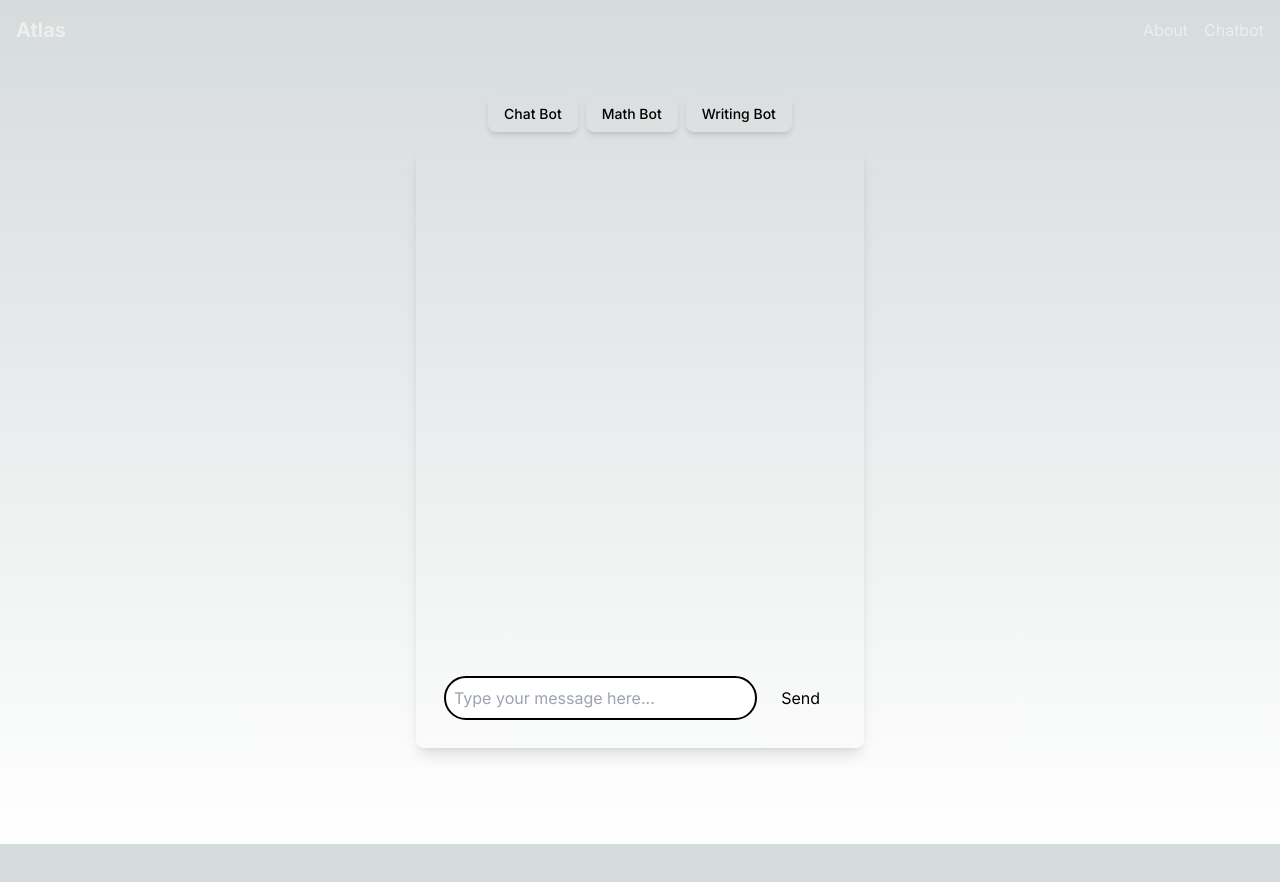
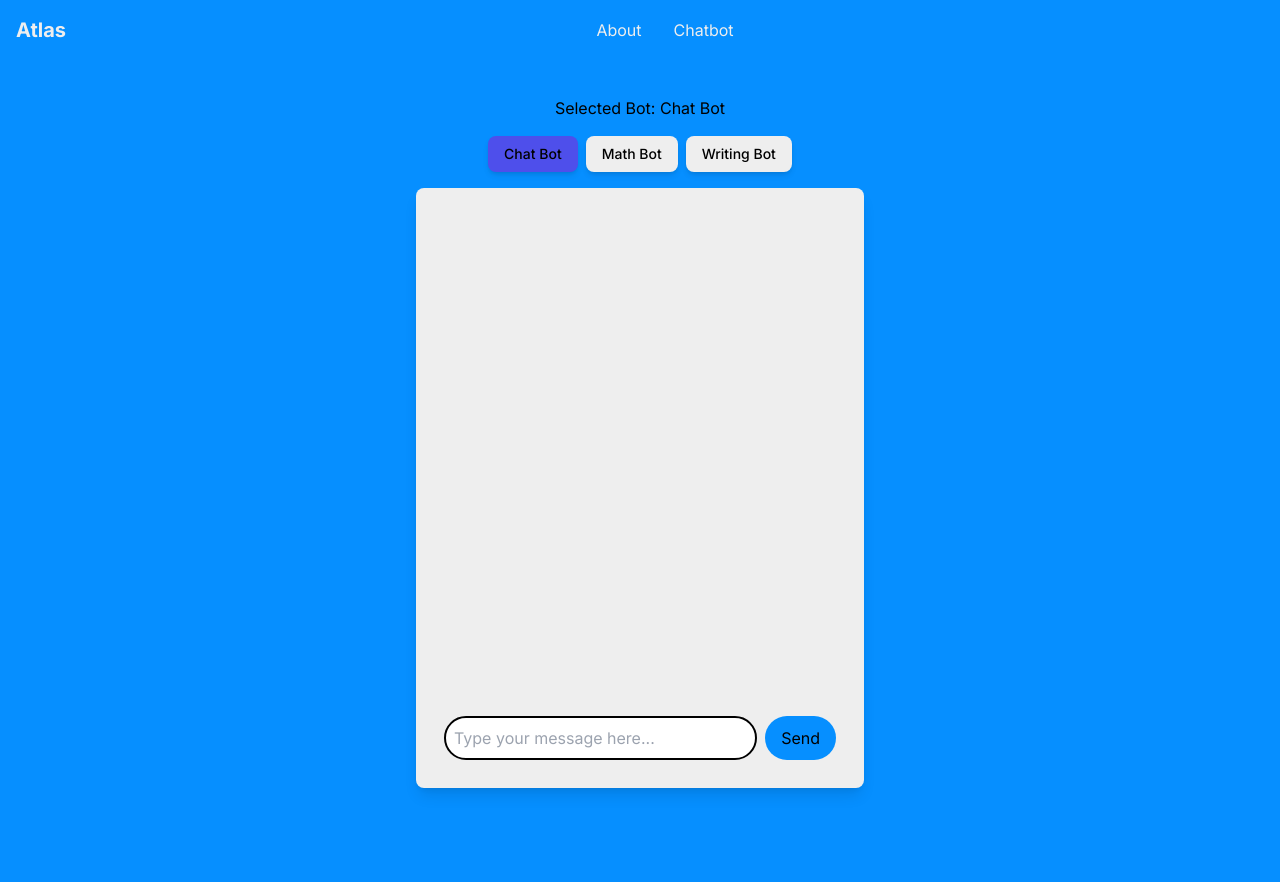
Before and after one commit to John-Naquin/Atlas, a Next.js app: page /chat in a window 1280 px wide. Before the commit the page ends 844 px from the top, so only its background shows below. Built offline with nearby package versions, Linux system fonts and the light colour scheme.

Commit message:
Little details

```diff
--- a/app/chat/page.js
+++ b/app/chat/page.js
@@ -6,6 +6,7 @@ function ChatComponent() {
     const [conversation, setConversation] = useState([]);
     const [isLoading, setIsLoading] = useState(false);
     const [currentBot, setCurrentBot] = useState('chat');
+    const [selectedBotLabel, setSelectedBotLabel] = useState('Chat Bot');
     const endOfMessagesRef = useRef(null);
 
     const scrollToBottom = () => {
@@ -19,14 +20,24 @@ function ChatComponent() {
     const switchBot = (botType) => {
         setCurrentBot(botType);
         setConversation([]);
+        switch (botType) {
+            case 'math':
+                setSelectedBotLabel('Math Bot');
+                break;
+            case 'writing':
+                setSelectedBotLabel('Writing Bot');
+                break;
+            default:
+                setSelectedBotLabel('Chat Bot');
+        }
     };
 
     const sendMessage = async () => {
         if (!userInput.trim()) return;
 
+        setIsLoading(true);
+
         const userMessage = { role: 'User', text: userInput };
-        setConversation([...conversation, userMessage]);
-        setIsLoading(true);
 
         let botUrl;
         switch (currentBot) {
@@ -50,42 +61,45 @@ function ChatComponent() {
         const data = await botResponse.json();
 
         const botMessage = { role: 'Bot', text: data.response };
-        setConversation([...conversation, userMessage, botMessage]);
+
+        setConversation(prevConversation => [...prevConversation, userMessage, botMessage]);
+
         setIsLoading(false);
-
         setUserInput('');
     };
+
 
     const getBotMessageStyle = () => {
         switch (currentBot) {
             case 'math':
-                return 'bg-lime-500 text-white';
+                return 'bg-customDarkBlue text-white';
             case 'writing':
-                return 'bg-orange-500 text-white';
+                return 'bg-customDarkBlue text-white';
             default:
-                return 'bg-purple-500 text-white';
+                return 'bg-customDarkBlue text-white';
         }
     };
 
     return (
-        <main className="flex min-h-screen flex-col items-center justify-between bg-black p-4 md:p-24">
-        <div className="flex justify-center mb-4 space-x-2">
-            <button onClick={() => switchBot('chat')} className={`px-4 py-2 text-sm font-medium ${currentBot === 'chat' ? 'bg-purple-700 text-white' : 'bg-gray-700 text-gray-300'} rounded-lg shadow-md hover:bg-purple-600 hover:shadow-lg transition duration-300 ease-in-out`}>Chat Bot</button>
-            <button onClick={() => switchBot('math')} className={`px-4 py-2 text-sm font-medium ${currentBot === 'math' ? 'bg-green-700 text-white' : 'bg-gray-700 text-gray-300'} rounded-lg shadow-md hover:bg-green-600 hover:shadow-lg transition duration-300 ease-in-out`}>Math Bot</button>
-            <button onClick={() => switchBot('writing')} className={`px-4 py-2 text-sm font-medium ${currentBot === 'writing' ? 'bg-orange-700 text-white' : 'bg-gray-700 text-gray-300'} rounded-lg shadow-md hover:bg-orange-600 hover:shadow-lg transition duration-300 ease-in-out`}>Writing Bot</button>
-        </div>
-            <div className="flex flex-col w-full max-w-md mx-auto p-4 bg-white rounded-lg shadow-lg" style={{ height: '75vh' }}>
+        <main className="flex min-h-screen flex-col items-center justify-between bg-customBlue p-4 pt-20 md:p-24">
+            <div className="text-white mb-4">Selected Bot: {selectedBotLabel}</div>
+            <div className="flex justify-center mb-4 space-x-2">
+                <button onClick={() => switchBot('chat')} className={`px-4 py-2 text-sm font-medium ${currentBot === 'chat' ? 'bg-customDarkBlue text-white' : 'bg-customGray text-customBlack'} rounded-lg shadow-md hover:bg-customBlack hover:text-customGray hover:shadow-lg transition duration-300 ease-in-out`}>Chat Bot</button>
+                <button onClick={() => switchBot('math')} className={`px-4 py-2 text-sm font-medium ${currentBot === 'math' ? 'bg-customDarkBlue text-white' : 'bg-customGray text-customBlack'} rounded-lg shadow-md hover:bg-customBlack hover:text-customGray hover:shadow-lg transition duration-300 ease-in-out`}>Math Bot</button>
+                <button onClick={() => switchBot('writing')} className={`px-4 py-2 text-sm font-medium ${currentBot === 'writing' ? 'bg-customDarkBlue text-white' : 'bg-customGray text-customBlack'} rounded-lg shadow-md hover:bg-customBlack hover:text-customGray hover:shadow-lg transition duration-300 ease-in-out`}>Writing Bot</button>
+            </div>
+            <div className="flex flex-col w-full max-w-md mx-auto p-4 bg-customGray rounded-lg shadow-lg" style={{ height: '75vh' }}>
                 <div className="flex-grow overflow-y-auto p-3 space-y-4">
                     {conversation.map((exchange, index) => (
                         <div key={index} className={`w-full md:w-3/4 p-3 rounded-lg shadow ${
-                            exchange.role === 'User' ? 'bg-gray-200 text-black ml-auto' : getBotMessageStyle() + ' mr-auto'
+                            exchange.role === 'User' ? 'bg-gray-200 text-customBlack ml-auto' : getBotMessageStyle() + ' mr-auto'
                         }`}>
                             <p className="text-xs font-bold">{exchange.role}</p>
                             <p>{exchange.text}</p>
                         </div>
                     ))}
                     <div ref={endOfMessagesRef} />
-                    {isLoading && <div className="animate-bounce text-gray-500 self-center">Loading...</div>}
+                    {isLoading && <div className="animate-bounce text-customBlack self-center">Loading...</div>}
                 </div>
                 <div className="flex p-3 bg-gray-50 rounded-b-lg">
                     <input
@@ -93,12 +107,12 @@ function ChatComponent() {
                         value={userInput}
                         onChange={(e) => setUserInput(e.target.value)}
                         onKeyPress={(e) => e.key === 'Enter' && sendMessage()}
-                        className="flex-1 p-2 border-2 border-gray-300 rounded-full mr-2 text-black"
+                        className="flex-1 p-2 border-2 border-customBlack rounded-full mr-2 text-customBlack"
                         placeholder="Type your message here..."
                     />
                     <button
                         onClick={sendMessage}
-                        className="px-4 py-2 bg-blue-500 text-white rounded-full hover:bg-blue-600"
+                        className="px-4 py-2 bg-customBlue text-white rounded-full hover:bg-blue-600"
                         disabled={isLoading}
                     >
                         Send
--- a/app/components/AlertModal.js
+++ b/app/components/AlertModal.js
@@ -5,14 +5,14 @@ export default function AlertModal({ isOpen, onClose, children }) {
         <div className="fixed inset-0 flex items-center justify-center bg-white bg-opacity-50 px-4 z-50">
             <div className="bg-customGray p-8 rounded-lg flex flex-col items-center shadow-xl max-w-md w-full space-y-4">
                 <div className="text-center flex flex-col items-center">
-                    <svg xmlns="http://www.w3.org/2000/svg" className="h-12 w-12 text-blue-500" fill="none" viewBox="0 0 24 24" stroke="currentColor" strokeWidth={2}>
+                    <svg xmlns="http://www.w3.org/2000/svg" className="h-12 w-12 text-customBlack" fill="none" viewBox="0 0 24 24" stroke="currentColor" strokeWidth={2}>
                         <path strokeLinecap="round" strokeLinejoin="round" d="M12 9v2m0 4h.01m-6.938 4h13.856c1.54 0 2.502-1.667 1.732-3L13.732 4c-.77-1.333-2.694-1.333-3.464 0L3.34 16c-.77 1.333.192 3 1.732 3z" />
                     </svg>
-                    <p className="text-lg font-medium text-black mt-3">
+                    <p className="text-lg font-medium text-customBlack mt-3">
                         {children}
                     </p>
                 </div>
-                <span onClick={onClose} className="bg-blue-500 text-white py-2 px-6 rounded-full hover:bg-blue-700 cursor-pointer transition duration-300 ease-in-out transform hover:scale-105">
+                <span onClick={onClose} className="bg-blue-500 text-customBlack py-2 px-6 rounded-full hover:bg-blue-700 cursor-pointer transition duration-300 ease-in-out transform hover:scale-105">
                     Close
                 </span>
             </div>
--- a/app/components/BotFeature.js
+++ b/app/components/BotFeature.js
@@ -18,9 +18,9 @@ const BotFeature = ({ title, description, image }) => (
 
 const BotsSection = () => {
   return (
-    <div className="bg-customBlack py-20 px-4">
+    <div className="bg-customGray py-20 px-4">
       <div className="mx-auto">
-        <h2 className="text-3xl font-bold text-customGray text-center mb-16">Unlock the Power of Atlas and Its Specialized Bots</h2>
+        <h2 className="text-3xl font-bold text-customBlack text-center mb-16">Unlock the Power of Atlas and Its Specialized Bots</h2>
         <div className="grid md:grid-cols-3 gap-8">
           <BotFeature
             image={Mathbot}
--- a/app/components/Faq.js
+++ b/app/components/Faq.js
@@ -20,9 +20,9 @@ const FAQItem = ({ question, answer }) => {
 const FAQPage = () => {
     return (
         <main className="min-h-screen w-full flex">
-            <div className="w-full md:w-1/2 bg-customGray p-4 md:p-8 flex flex-col justify-center">
-                <h1 className="text-3xl font-bold text-customBlack mb-2">Frequently Asked Questions</h1>
-                <p className="text-customBlack mb-4">Find answers to common questions about the Atlas project and its bots.</p>
+            <div className="w-full md:w-1/2 bg-customBlack p-4 md:p-8 flex flex-col justify-center">
+                <h1 className="text-3xl font-bold text-customGray mb-2">Frequently Asked Questions</h1>
+                <p className="text-customGray mb-4">Find answers to common questions about the Atlas project and its bots.</p>
             </div>
             <div className="w-full md:w-1/2 bg-customBlue p-4 md:p-8 text-customBlack text-xl">
                 <FAQItem question="What is Atlas?" answer="Atlas is an AI-driven chatbot platform. There are several specialized bots available to use." />
--- a/app/components/FeatureCard.js
+++ b/app/components/FeatureCard.js
@@ -3,12 +3,12 @@ import Link from 'next/link';
 
 const FeatureCard = () => {
   return (
-    <div className="flex flex-col md:flex-row w-full min-h-screen text-white">
+    <div className="flex flex-col md:flex-row w-full min-h-screen text-customGray">
       <div className="flex flex-col justify-center bg-customDarkBlue w-full md:w-1/2 p-10">
         <h1 className="text-5xl font-bold mb-8">Introducing Atlas: Your All-in-One Chatbot Solution</h1>
         <p className="text-lg">Atlas is a cutting-edge chatbot project that combines the power of math, chatting, and writing bots. Created with a vision to revolutionize communication, Atlas offers a seamless and efficient experience for users.</p>
       </div>
-      <div className="flex justify-center items-center bg-anotherColor w-full md:w-1/2">
+      <div className="flex justify-center items-center bg-customBlack w-full md:w-1/2">
       <img src="/gifImages/chatbot.gif" alt="Chatbot" className="w-full max-w-md h-auto" />
 
       </div>
--- a/app/components/Navbar.js
+++ b/app/components/Navbar.js
@@ -1,4 +1,4 @@
-'use client'
+'use client';
 import React, { useState, useEffect } from 'react';
 import Link from 'next/link';
 
@@ -22,36 +22,50 @@ const Navbar = () => {
     };
   }, []);
 
+  const handleClick = (e, path) => {
+    e.preventDefault(); // Prevent default link behavior
+    setIsMenuOpen(false); // Close the menu
+    window.location.href = path; // Navigate programmatically
+  };
+
   return (
     <nav
-      className={`fixed top-0 w-full z-50 flex justify-between items-center text-customGray p-4 transition-colors duration-300 ${
-        isScrolled ? 'bg-customBlack' : 'bg-transparent'
+      className={`fixed top-0 w-full z-50 flex justify-between items-center p-4 transition-colors duration-300 ${
+        isScrolled || isMenuOpen ? 'bg-customBlack' : 'bg-transparent'
       }`}
     >
-      <span className="cursor-pointer text-xl font-bold text-customGray" onClick={() => setIsMenuOpen(false)}>
-        <Link href="/">
-          Atlas
-        </Link>
+      <span className="cursor-pointer text-xl font-bold text-customGray" onClick={(e) => handleClick(e, '/')}>
+        Atlas
       </span>
+      {/* Toggle button for mobile view */}
       <div className="md:hidden">
         <button onClick={() => setIsMenuOpen(!isMenuOpen)}>
-          <span>{isMenuOpen ? 'Close' : 'Menu'}</span>
+          <span className="text-customGray">{isMenuOpen ? 'Close' : 'Menu'}</span>
         </button>
       </div>
-      <div className={`flex-grow justify-center items-center ${isMenuOpen ? '' : 'hidden'} md:flex md:justify-end`}>
-        <div className="flex flex-col md:flex-row md:items-center">
-          <span className="cursor-pointer mt-4 md:mt-0 ml-4 hover:underline transition text-white" onClick={() => setIsMenuOpen(false)}>
-            <Link href="/about">
-              <span className={`text-customGray hover:text-white ${isMenuOpen ? 'block' : 'hidden md:block'}`}>About</span>
-            </Link>
+      {/* Navigation Links */}
+      <div className={`flex-1 justify-center items-center hidden md:flex`}>
+        <span className="cursor-pointer hover:underline transition text-customGray mx-4" onClick={(e) => handleClick(e, '/about')}>
+          About
+        </span>
+        <span className="cursor-pointer hover:underline transition text-customGray mx-4" onClick={(e) => handleClick(e, '/chat')}>
+          Chatbot
+        </span>
+      </div>
+      {/* Mobile menu */}
+      {isMenuOpen && (
+        <div className="absolute top-full left-0 w-full bg-customBlack bg-opacity-75 backdrop-blur-md flex flex-col items-center justify-center py-4">
+          <span className="cursor-pointer mt-4 text-customGray hover:underline transition" onClick={(e) => handleClick(e, '/about')}>
+            About
           </span>
-          <span className="cursor-pointer mt-4 md:mt-0 ml-4 hover:underline transition text-white" onClick={() => setIsMenuOpen(false)}>
-            <Link href="/chat">
-              <span className={`text-customGray hover:text-white ${isMenuOpen ? 'block' : 'hidden md:block'}`}>Chatbot</span>
-            </Link>
+          <span className="cursor-pointer mt-4 text-customGray hover:underline transition" onClick={(e) => handleClick(e, '/chat')}>
+            Chatbot
           </span>
+          <button onClick={() => setIsMenuOpen(false)} className="mt-4 text-customGray">
+            Close
+          </button>
         </div>
-      </div>
+      )}
     </nav>
   );
 };
```
Also changed, not shown: app/about/page.js (+10 -10 lines).
